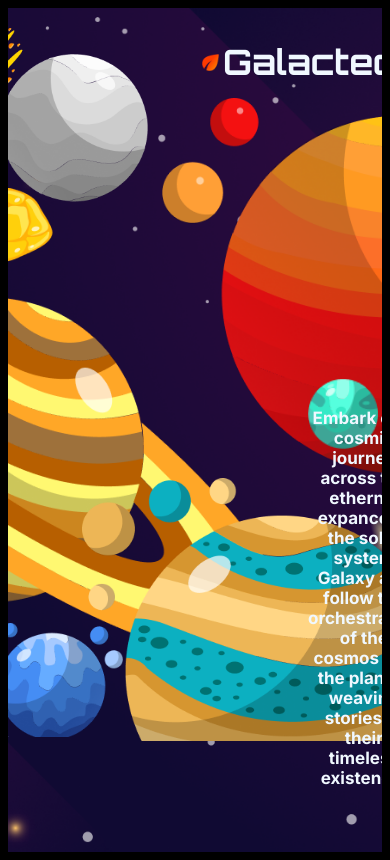
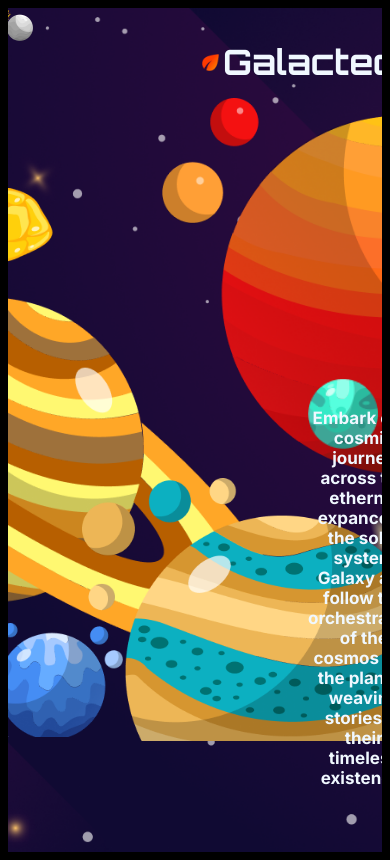
Before and after one commit to dev07-official/gdsc, a website: page index.html in a window 390 px wide. Drawn offline with Linux system fonts and the light colour scheme.

Commit message:
Update style-index.css

```diff
--- a/style-index.css
+++ b/style-index.css
@@ -39,6 +39,50 @@
     --fpplanet8t: 370px;
     --fpplanet8w: 70px;
     --fpplanet8l: 300px;
+}
+@media screen and (max-width: 768px) {
+:root {
+    --fpleftml: 190px;
+    --fplogomt: 40px;
+    --fplogoheight: 25px;
+    --fphhfs: 35px;
+    --fphhmt: 30px;
+    --fpmidfs: 20px;
+    --fpmidpt: 30px;
+    --fpmidpl: 100px;
+    --fpmidamr: 40px;
+    --fprightpr: 100px;
+    --fpbuttont: 500px;
+    --fpbuttonl: 650px;
+    --fpbuttonw: 200px;
+    --fpt1t: 130px;
+    --fpt1l: 420px;
+    --fpt1fs: 65px;
+    --fpt2t: 400px;
+    --fpt2l: 300px;
+    --fpt2fs: 17px;
+    --fpplanet1t: 2px;
+    --fpplanet1w: 25px;
+    --fpplanet2t: 180px;
+    --fpplanet2w: 280px;
+    --fpplanet3t: 615px;
+    --fpplanet3w: 115px;
+    --fpplanet4t: 600px;
+    --fpplanet4l: 620px;
+    --fpplanet4w: 250px;
+    --fpplanet5t: 470px;
+    --fpplanet5w: 300px;
+    --fpplanet5r: 0px;
+    --fpplanet6t: 90px;
+    --fpplanet6w: 220px;
+    --fpplanet6r: 0px;
+    --fpplanet7t: 130px;
+    --fpplanet7w: 145px;
+    --fpplanet7r: 560px;
+    --fpplanet8t: 370px;
+    --fpplanet8w: 70px;
+    --fpplanet8l: 300px;
+}
 }
 
 html {
```
